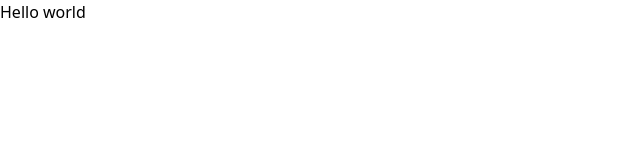
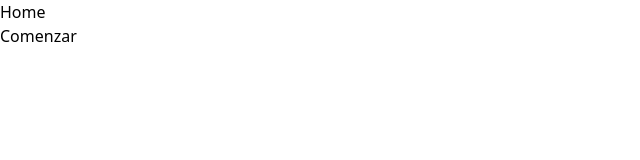
Before and after one commit to jperezGago/prueba-front, a React (Vite) app: page / in a window 1280 px wide. Shown: the top 160 px of the page, without its empty margins (0-640 px from the left). Built offline with nearby package versions, Linux system fonts and the light colour scheme; the HTML template or start-up script is replaced by a standard one.

Commit message:
views-structure: add main view structure

```diff
--- a/src/App.tsx
+++ b/src/App.tsx
@@ -1,7 +1,10 @@
+import { usePlay } from './hooks'
+import { Home, Game } from './views'
+
 const App: React.FC = () => {
-  return (
-    <h1>Hello world</h1>
-  )
+  const [play, onPlay] = usePlay()
+
+  return play ? <Game/> : <Home onPlay={onPlay}/>
 }
 
 export default App
--- /dev/null
+++ b/src/hooks/index.tsx
@@ -0,0 +1 @@
+export { default as usePlay } from './usePlay'
--- /dev/null
+++ b/src/hooks/usePlay.tsx
@@ -0,0 +1,12 @@
+import { useState } from 'react'
+
+const usePlay = (): [boolean, () => void] => {
+  const [play, setPlay] = useState(false)
+
+  return [
+    play,
+    () => { setPlay(true) }
+  ]
+}
+
+export default usePlay
--- /dev/null
+++ b/src/views/Game.tsx
@@ -0,0 +1,5 @@
+const Game: React.FC = () => {
+  return <h1>Game</h1>
+}
+
+export default Game
--- /dev/null
+++ b/src/views/Home.tsx
@@ -0,0 +1,12 @@
+interface Props {
+  onPlay: () => void
+}
+
+const Home: React.FC<Props> = ({ onPlay }) => {
+  return <main>
+    <h1>Home</h1>
+    <button onClick={onPlay}>Comenzar</button>
+  </main>
+}
+
+export default Home
--- /dev/null
+++ b/src/views/index.tsx
@@ -0,0 +1,2 @@
+export { default as Home } from './Home'
+export { default as Game } from './Game'
```
